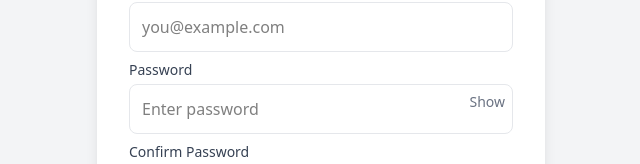
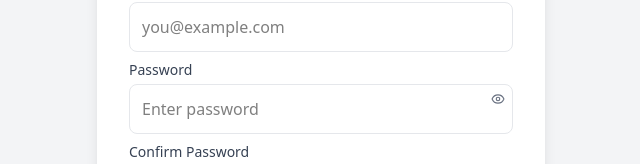
Before and after one commit to Rakib-Hassan-web/Register-page-with-AI, a React (Vite) app: page / in a window 1280 px wide. Shown: the part 366-530 px from the top of the page, without its empty margins (319-959 px from the left). Built offline with nearby package versions, Linux system fonts and the light colour scheme.

Commit message:
register icon added

```diff
--- a/src/Pages/RegisterPage.jsx
+++ b/src/Pages/RegisterPage.jsx
@@ -1,4 +1,5 @@
 import React, { useState } from "react";
+import { LuEye, LuEyeOff } from "react-icons/lu";
 import { Link } from "react-router";
 
 export default function RegisterPage() {
@@ -89,7 +90,7 @@ export default function RegisterPage() {
               onClick={() => setShowPassword((s) => !s)}
               className="absolute right-2 top-2 text-sm text-gray-500"
             >
-              {showPassword ? 'Hide' : 'Show'}
+              {showPassword ?  <LuEyeOff /> : <LuEye />  }
             </button>
           </div>
           {errors.password && <p className="text-xs text-red-500 mb-2">{errors.password}</p>}
```
